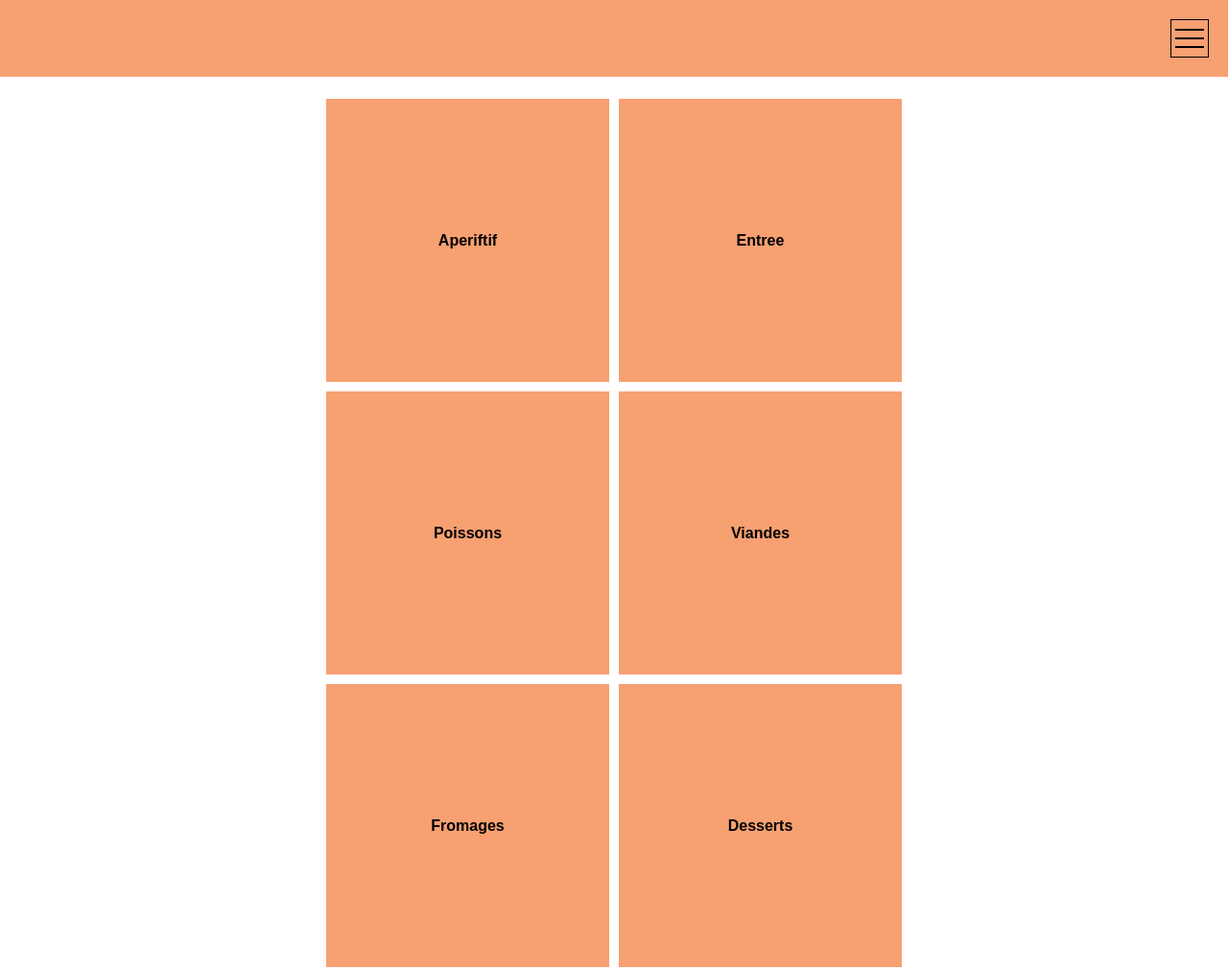
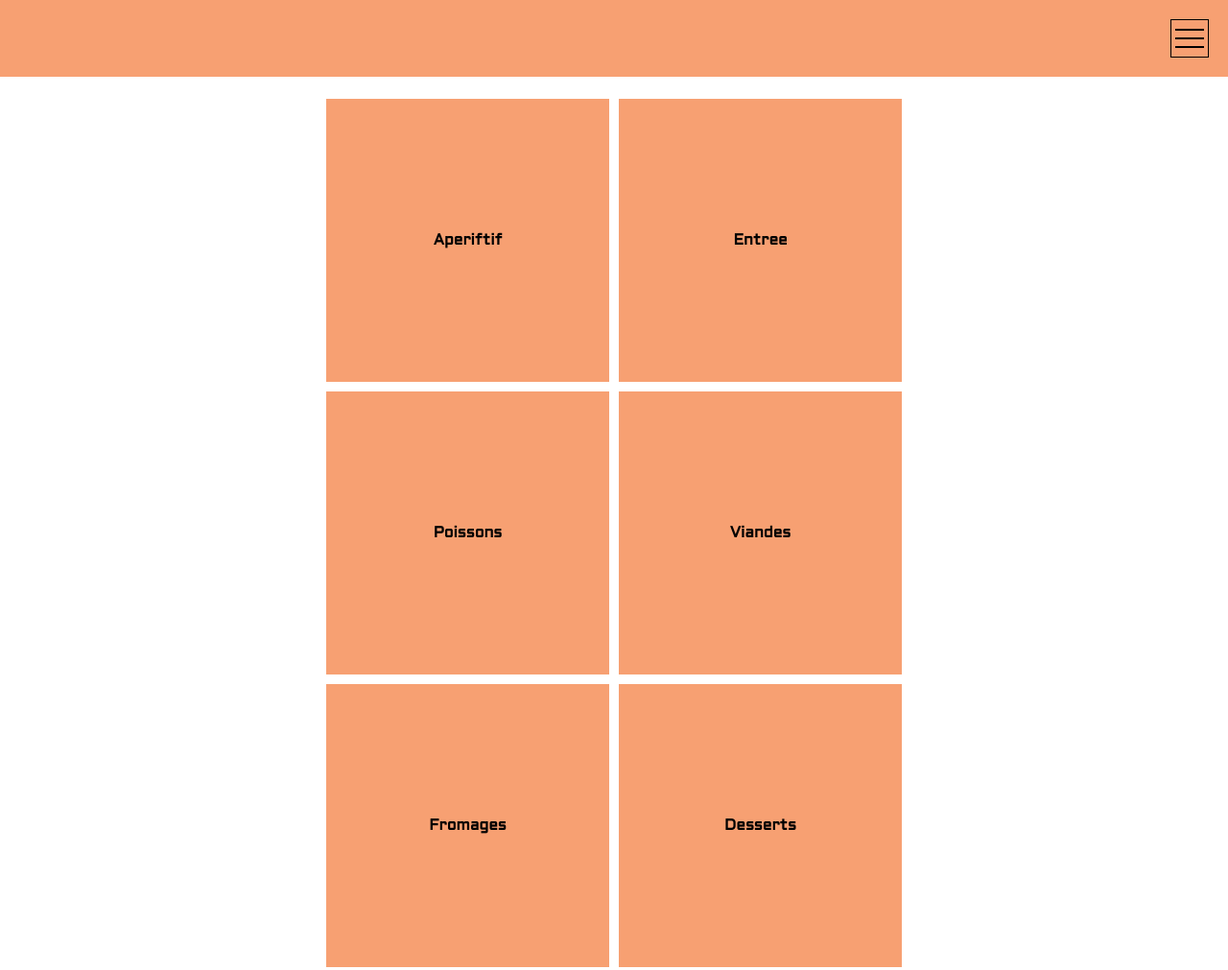
Before and after one commit to MunsterMc/Systeme-Info-4A, a plain HTML site: page Resto du cul air/index.html in a window 1280 px wide. Shown: the top 1011 px of the page at 96% size. Drawn offline with Linux system fonts and the light colour scheme.

Commit message:
added_font

```diff
--- a/Resto du cul air/style.css
+++ b/Resto du cul air/style.css
@@ -1,6 +1,12 @@
+@font-face {
+    font-family: 'aldrich'; /*a name to be used later*/
+    src: url('Aldrich-Regular.ttf'); /*URL to font*/
+}
+
 body{
     min-height: 100vh;
     font-family: sans-serif;
+    font-family: aldrich;
     padding-top: 80px;
 }
 nav{
```
